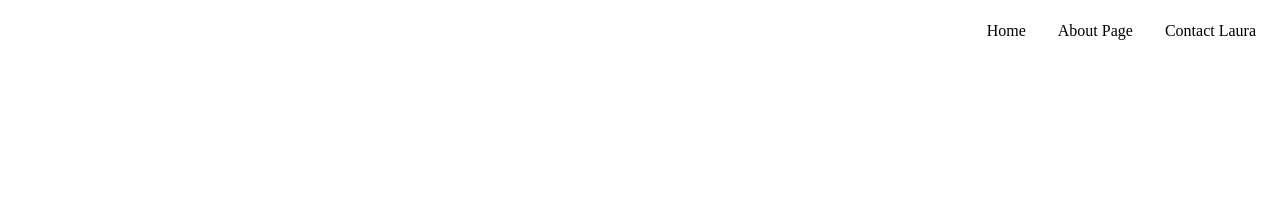
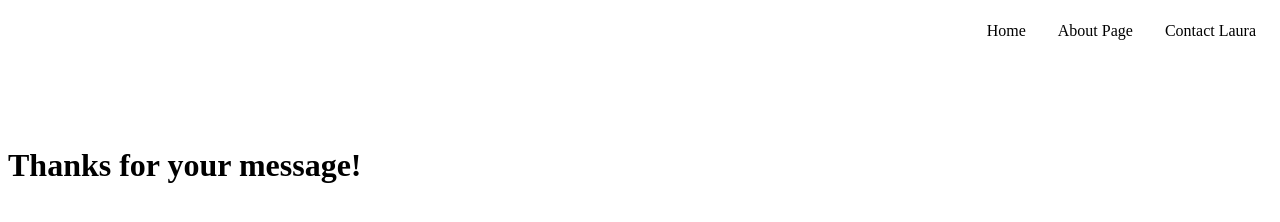
Before and after one commit to LauraSC1/KSU-Web-Project, a plain HTML site: page ContactResponse.html in a window 1280 px wide. Drawn offline with Linux system fonts and the light colour scheme.

Commit message:
Update ContactResponse.html

```diff
--- a/ContactResponse.html
+++ b/ContactResponse.html
@@ -8,7 +8,6 @@
 </head>
 
   <body>
-
 <!--This is the content for my Nav Bar-->
     <ul>
         <li><a href="ContactPage.html">Contact Laura</a></li>
@@ -17,5 +16,6 @@
     </ul>
 
     <br>    <br>    <br>    <br>
+    <h1>Thanks for your message!</h1>
   </body>
 </html>
```
